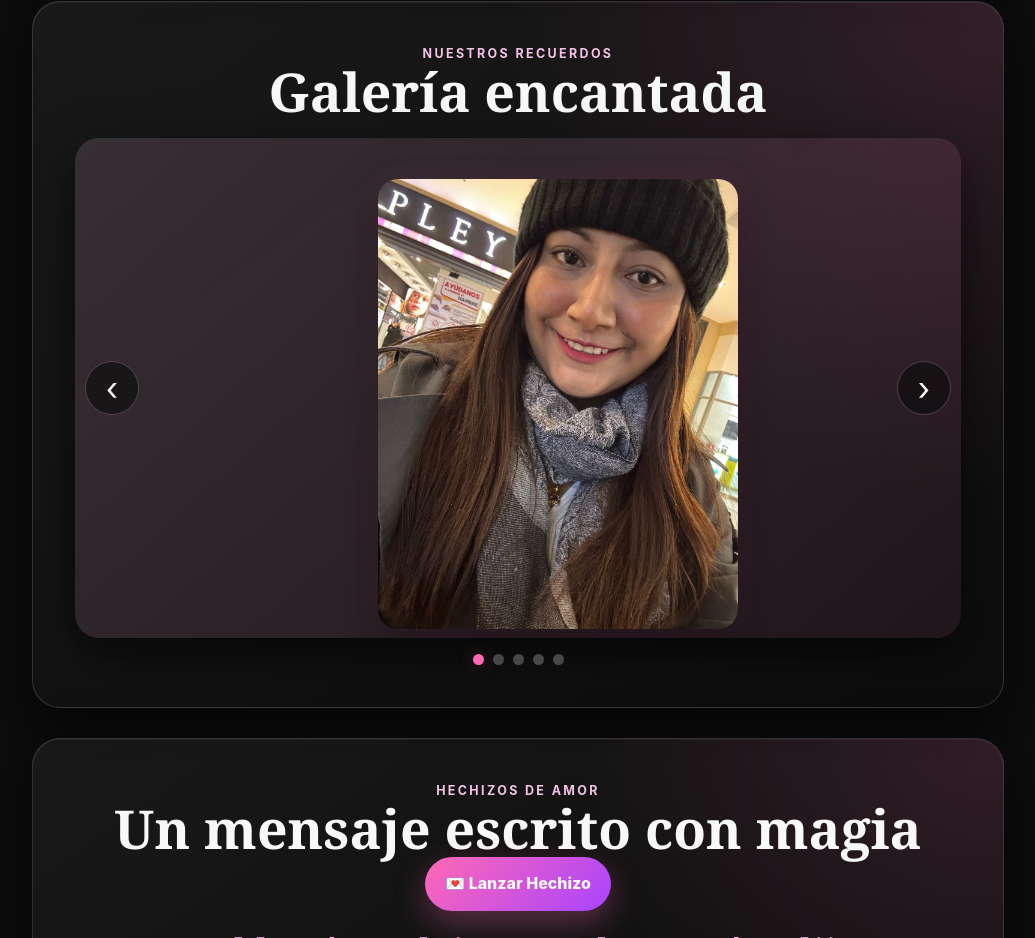
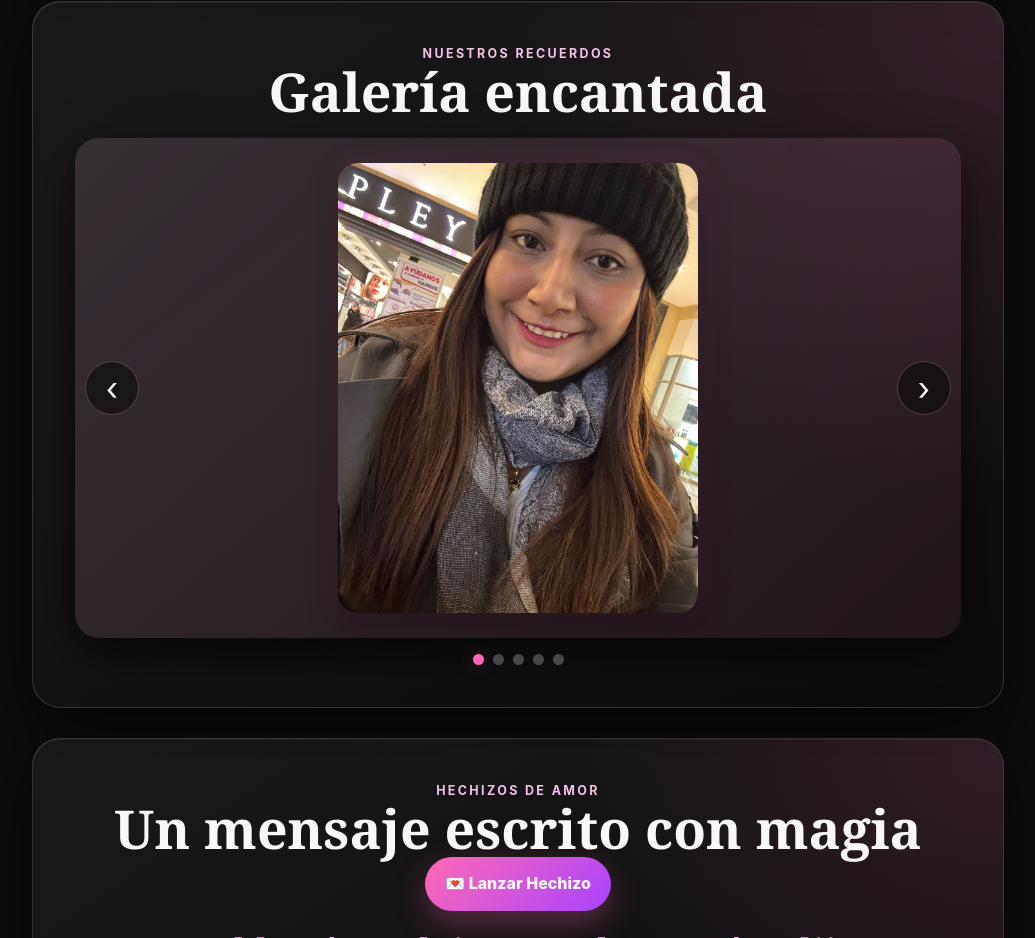
Before and after one commit to henjadev17/feliz-cumple-amor-sheyla, a plain HTML site: page index.html in a window 1280 px wide. Shown: the part 1242-2180 px from the top of the page, without its empty margins (122-1157 px from the left). Drawn offline with Linux system fonts and the light colour scheme.

Commit message:
Update styles.css

```diff
--- a/css/styles.css
+++ b/css/styles.css
@@ -250,8 +250,11 @@ input[type="range"] {
 }
 
 .carousel-slide {
-  min-width: 100%;
+  flex: 0 0 100%;
+  width: 100%;
   height: 100%;
+
+  margin: 0;
 
   display: flex;
   justify-content: center;
```
